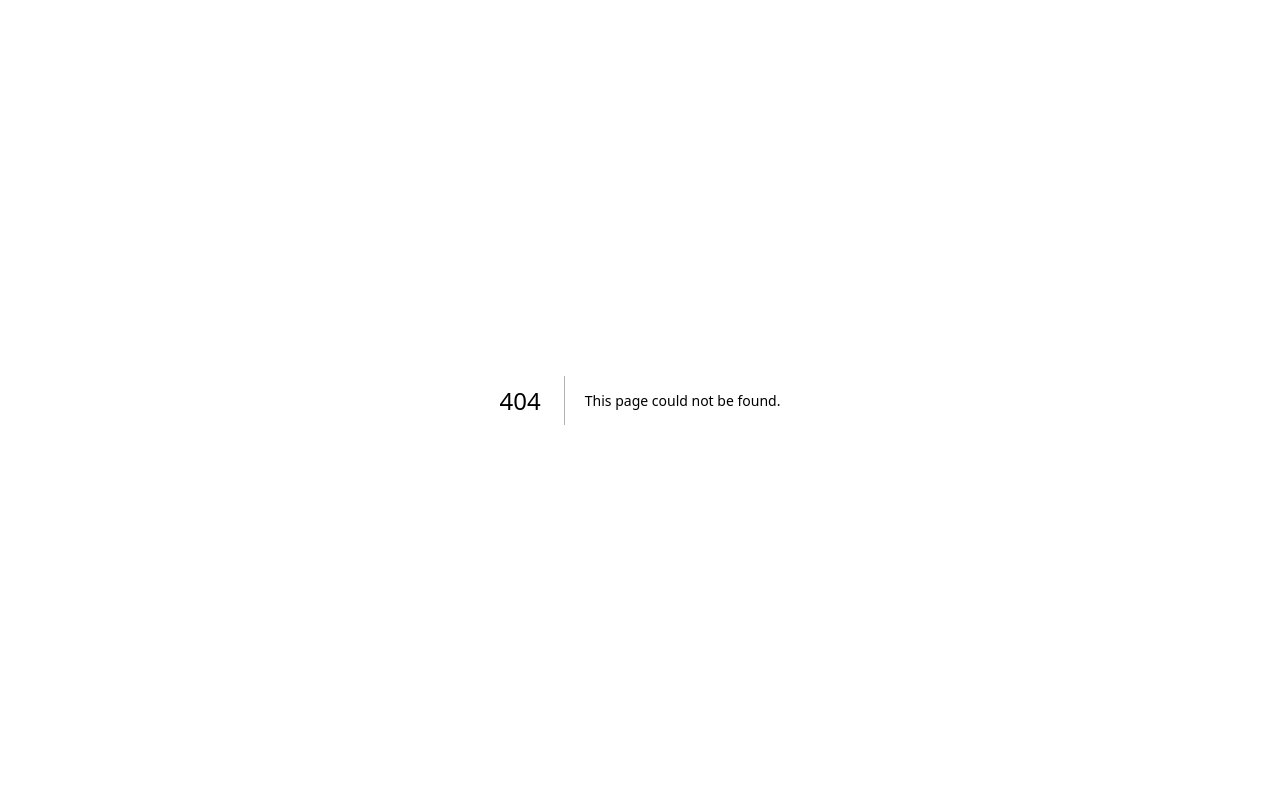
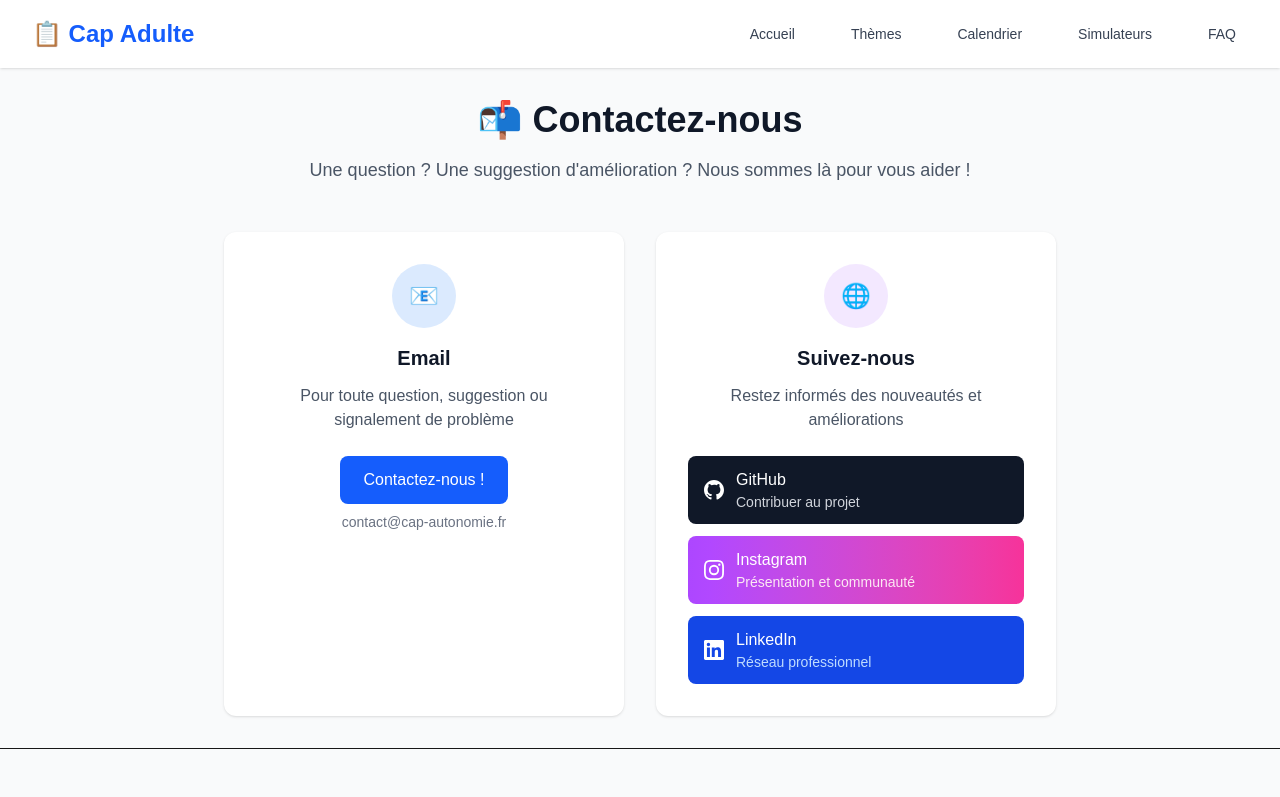
Before and after one commit to TicTac1602/CAP, a Next.js app: page /contact in a window 1280 px wide. Before the commit this address had no page. Shown: the top 797 px of the page. Built offline with nearby package versions, Linux system fonts and the light colour scheme.

Commit message:
feature: contact page

```diff
--- /dev/null
+++ b/src/app/contact/page.tsx
@@ -0,0 +1,112 @@
+import Header from '@/components/Header';
+import Footer from '@/components/Footer';
+
+export default function ContactPage() {
+	return (
+		<div className="min-h-screen bg-gray-50">
+			<Header />
+
+			<main className="max-w-4xl mx-auto px-4 sm:px-6 lg:px-8 py-8">
+				<div className="text-center mb-12">
+					<h1 className="text-3xl sm:text-4xl font-bold text-gray-900 mb-4">
+						📬 Contactez-nous
+					</h1>
+					<p className="text-lg text-gray-600 max-w-2xl mx-auto">
+						Une question ? Une suggestion d'amélioration ? Nous sommes là pour vous aider !
+					</p>
+				</div>
+
+				<div className="grid grid-cols-1 lg:grid-cols-2 gap-8">
+					{/* Section Email */}
+					<div className="bg-white rounded-xl shadow-sm p-6 sm:p-8">
+						<div className="text-center">
+							<div className="w-16 h-16 bg-blue-100 rounded-full flex items-center justify-center mx-auto mb-4">
+								<span className="text-2xl">📧</span>
+							</div>
+							<h2 className="text-xl font-semibold text-gray-900 mb-3">
+								Email
+							</h2>
+							<p className="text-gray-600 mb-6">
+								Pour toute question, suggestion ou signalement de problème
+							</p>
+							<a
+								href="mailto:contact@cap-autonomie.fr"
+								className="inline-flex items-center gap-2 px-6 py-3 bg-blue-600 text-white rounded-lg hover:bg-blue-700 transition-colors font-medium"
+							>
+								Contactez-nous !
+							</a>
+							<span className="text-sm text-gray-500 mt-2 block">
+								contact@cap-autonomie.fr
+							</span>
+						</div>
+					</div>
+
+					{/* Section Réseaux Sociaux */}
+					<div className="bg-white rounded-xl shadow-sm p-6 sm:p-8">
+						<div className="text-center">
+							<div className="w-16 h-16 bg-purple-100 rounded-full flex items-center justify-center mx-auto mb-4">
+								<span className="text-2xl">🌐</span>
+							</div>
+							<h2 className="text-xl font-semibold text-gray-900 mb-3">
+								Suivez-nous
+							</h2>
+							<p className="text-gray-600 mb-6">
+								Restez informés des nouveautés et améliorations
+							</p>
+
+							{/* Liens sociaux */}
+							<div className="flex flex-col gap-3">
+								<a
+									href="https://github.com/TicTac1602/CAP"
+									target="_blank"
+									rel="noopener noreferrer"
+									className="flex items-center gap-3 px-4 py-3 bg-gray-900 text-white rounded-lg hover:bg-gray-700 transition-colors"
+								>
+									<svg className="w-5 h-5" fill="currentColor" viewBox="0 0 24 24">
+										<path d="M12 0C5.374 0 0 5.373 0 12 0 17.302 3.438 21.8 8.207 23.387c.599.111.793-.261.793-.577v-2.234c-3.338.726-4.033-1.416-4.033-1.416-.546-1.387-1.333-1.756-1.333-1.756-1.089-.745.083-.729.083-.729 1.205.084 1.839 1.237 1.839 1.237 1.07 1.834 2.807 1.304 3.492.997.107-.775.418-1.305.762-1.604-2.665-.305-5.467-1.334-5.467-5.931 0-1.311.469-2.381 1.236-3.221-.124-.303-.535-1.524.117-3.176 0 0 1.008-.322 3.301 1.23A11.509 11.509 0 0112 5.803c1.02.005 2.047.138 3.006.404 2.291-1.552 3.297-1.23 3.297-1.23.653 1.653.242 2.874.118 3.176.77.84 1.235 1.911 1.235 3.221 0 4.609-2.807 5.624-5.479 5.921.43.372.823 1.102.823 2.222v3.293c0 .319.192.694.801.576C20.566 21.797 24 17.3 24 12c0-6.627-5.373-12-12-12z" />
+									</svg>
+									<span className="flex-1 text-left">
+										<div className="font-medium">GitHub</div>
+										<div className="text-sm text-gray-300">Contribuer au projet</div>
+									</span>
+								</a>
+
+								<a
+									href="https://instagram.com/cap_autonomie"
+									target="_blank"
+									rel="noopener noreferrer"
+									className="flex items-center gap-3 px-4 py-3 bg-gradient-to-r from-purple-500 to-pink-500 text-white rounded-lg hover:from-purple-600 hover:to-pink-600 transition-colors"
+								>
+									<svg className="w-5 h-5" fill="currentColor" viewBox="0 0 24 24">
+										<path d="M12 2.163c3.204 0 3.584.012 4.85.07 3.252.148 4.771 1.691 4.919 4.919.058 1.265.069 1.645.069 4.849 0 3.205-.012 3.584-.069 4.849-.149 3.225-1.664 4.771-4.919 4.919-1.266.058-1.644.07-4.85.07-3.204 0-3.584-.012-4.849-.07-3.26-.149-4.771-1.699-4.919-4.92-.058-1.265-.07-1.644-.07-4.849 0-3.204.013-3.583.07-4.849.149-3.227 1.664-4.771 4.919-4.919 1.266-.057 1.645-.069 4.849-.069zM12 0C8.741 0 8.333.014 7.053.072 2.695.272.273 2.69.073 7.052.014 8.333 0 8.741 0 12c0 3.259.014 3.668.072 4.948.2 4.358 2.618 6.78 6.98 6.98C8.333 23.986 8.741 24 12 24c3.259 0 3.668-.014 4.948-.072 4.354-.2 6.782-2.618 6.979-6.98.059-1.28.073-1.689.073-4.948 0-3.259-.014-3.667-.072-4.947-.196-4.354-2.617-6.78-6.979-6.98C15.668.014 15.259 0 12 0zm0 5.838a6.162 6.162 0 100 12.324 6.162 6.162 0 000-12.324zM12 16a4 4 0 110-8 4 4 0 010 8zm6.406-11.845a1.44 1.44 0 100 2.881 1.44 1.44 0 000-2.881z" />
+									</svg>
+									<span className="flex-1 text-left">
+										<div className="font-medium">Instagram</div>
+										<div className="text-sm text-pink-100">Présentation et communauté</div>
+									</span>
+								</a>
+
+								<a
+									href="https://linkedin.com/company/cap-autonomie"
+									target="_blank"
+									rel="noopener noreferrer"
+									className="flex items-center gap-3 px-4 py-3 bg-blue-700 text-white rounded-lg hover:bg-blue-800 transition-colors"
+								>
+									<svg className="w-5 h-5" fill="currentColor" viewBox="0 0 24 24">
+										<path d="M20.447 20.452h-3.554v-5.569c0-1.328-.027-3.037-1.852-3.037-1.853 0-2.136 1.445-2.136 2.939v5.667H9.351V9h3.414v1.561h.046c.477-.9 1.637-1.85 3.37-1.85 3.601 0 4.267 2.37 4.267 5.455v6.286zM5.337 7.433a2.062 2.062 0 01-2.063-2.065 2.064 2.064 0 112.063 2.065zm1.782 13.019H3.555V9h3.564v11.452zM22.225 0H1.771C.792 0 0 .774 0 1.729v20.542C0 23.227.792 24 1.771 24h20.451C23.2 24 24 23.227 24 22.271V1.729C24 .774 23.2 0 22.222 0h.003z" />
+									</svg>
+									<span className="flex-1 text-left">
+										<div className="font-medium">LinkedIn</div>
+										<div className="text-sm text-blue-200">Réseau professionnel</div>
+									</span>
+								</a>
+							</div>
+						</div>
+					</div>
+				</div>
+			</main>
+
+			<Footer />
+		</div>
+	);
+}
```
